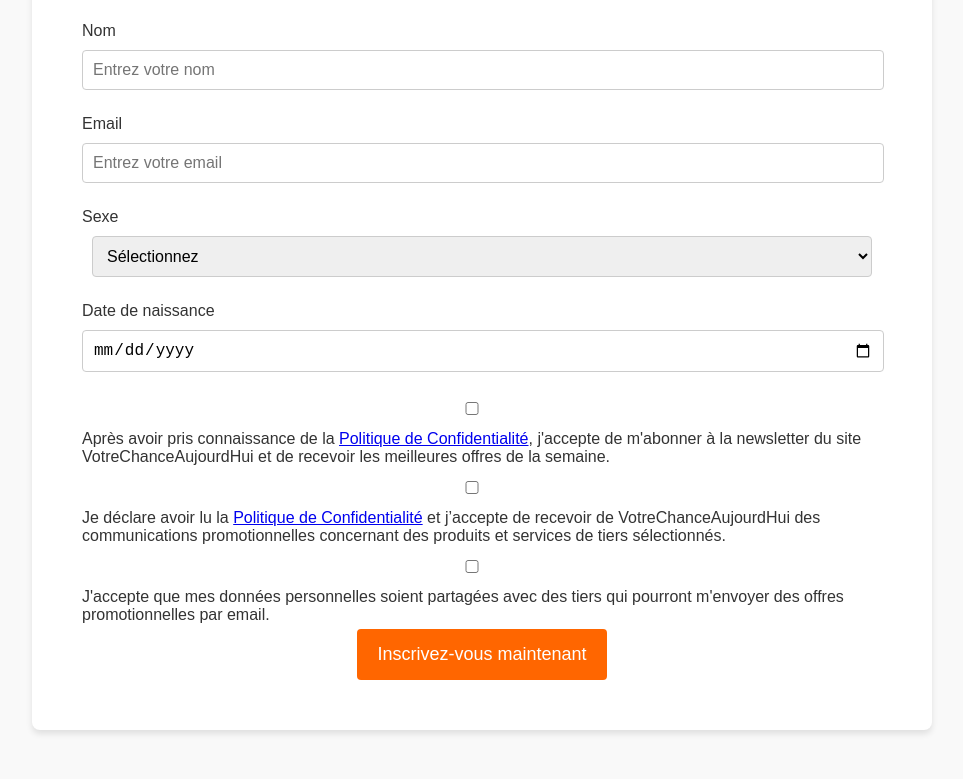
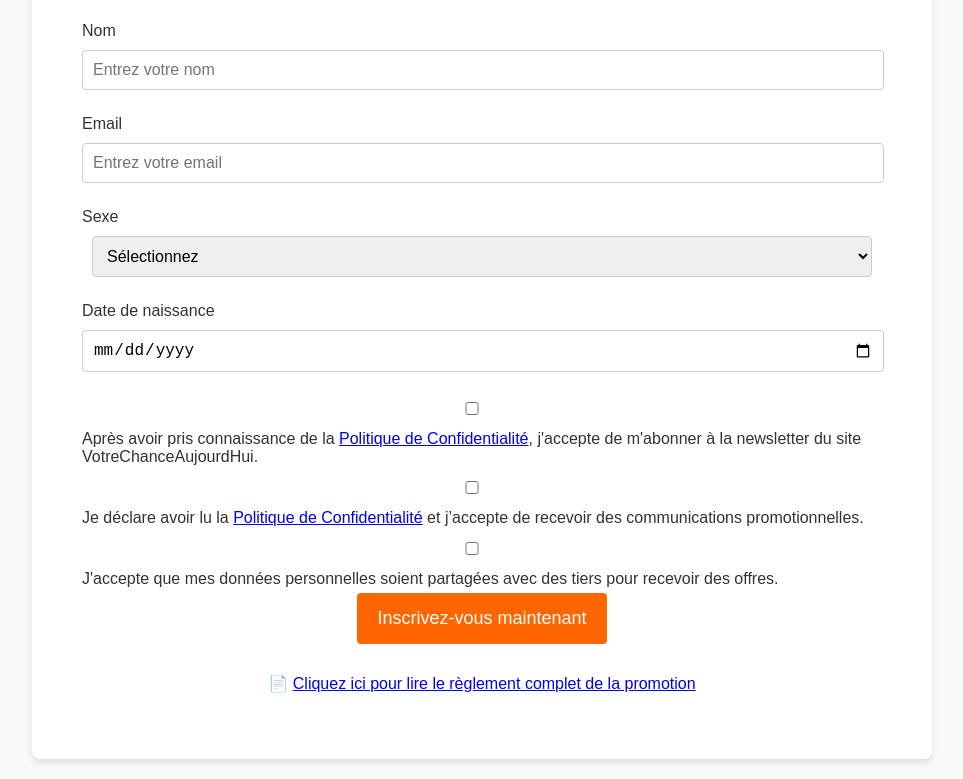
Before and after one commit to Aurealeads/VOTRE-CHANCE-AUJOURD-HUI, a plain HTML site: page index.html in a window 1280 px wide. Shown: the part 345-1124 px from the top of the page, without its empty margins (158-1121 px from the left). Before the commit the page ends 1095 px from the top, so only its background shows below. Drawn offline with Linux system fonts and the light colour scheme.

Commit message:
Update index.html

```diff
--- a/index.html
+++ b/index.html
@@ -61,7 +61,7 @@
 <body>
 <nav style="background-color: #333; padding: 10px; text-align: center;">
     <a href="index.html" style="color: white; text-decoration: none; margin: 0 15px;">Accueil</a>
-    <a href="seconda_pagina.html" style="color: white; text-decoration: none; margin: 0 15px;">Politique de Confidentialité</a>
+    <a href="privacy.html" style="color: white; text-decoration: none; margin: 0 15px;">Politique de Confidentialité</a>
 </nav>
 
 <div class="container">
@@ -91,23 +91,27 @@
 
         <label>
             <input type="checkbox" name="iscrizione_newsletter" value="oui">
-            Après avoir pris connaissance de la <a href="https://www.latuafortunaoggi.it/seconda_pagina.html" target="_blank">Politique de Confidentialité</a>, j'accepte de m'abonner à la newsletter du site VotreChanceAujourdHui et de recevoir les meilleures offres de la semaine.
+            Après avoir pris connaissance de la <a href="privacy.html" target="_blank">Politique de Confidentialité</a>, j'accepte de m'abonner à la newsletter du site VotreChanceAujourdHui.
         </label>
 
         <label>
             <input type="checkbox" name="promozioni_LaTuaFortunaOggi" value="oui">
             Je déclare avoir lu la
-            <a href="https://www.latuafortunaoggi.it/seconda_pagina.html" target="_blank">Politique de Confidentialité</a>
-            et j’accepte de recevoir de VotreChanceAujourdHui des communications promotionnelles concernant des produits et services de tiers sélectionnés.
+            <a href="privacy.html" target="_blank">Politique de Confidentialité</a>
+            et j’accepte de recevoir des communications promotionnelles.
         </label>
 
         <label>
             <input type="checkbox" name="dati_a_terzi" value="oui">
-            J'accepte que mes données personnelles soient partagées avec des tiers qui pourront m'envoyer des offres promotionnelles par email.
+            J'accepte que mes données personnelles soient partagées avec des tiers pour recevoir des offres.
         </label>
 
         <button type="submit">Inscrivez-vous maintenant</button>
     </form>
+        <p style="margin-top: 30px;">
+            📄 <a href="REGLAMENT.pdf" target="_blank">Cliquez ici pour lire le règlement complet de la promotion</a>
+        </p>
+
 </div>
 
 <script>
```
